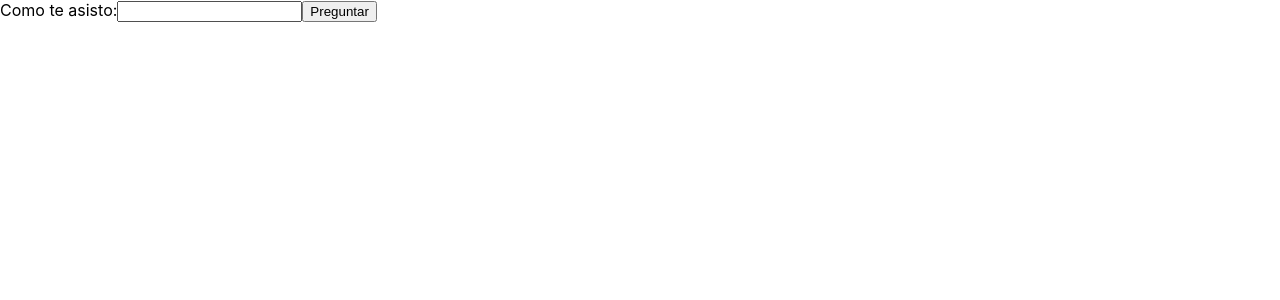
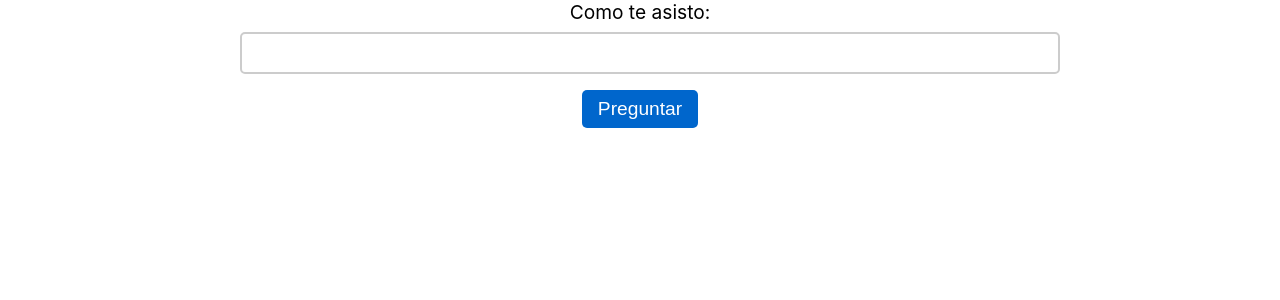
Before and after one commit to lvallejor/app-chatbot, a React (Create React App) app: page / in a window 1280 px wide. Shown: the top 300 px of the page. Built offline with nearby package versions, Linux system fonts and the light colour scheme.

Commit message:
version estable con css

```diff
--- a/public/index.html
+++ b/public/index.html
@@ -1,14 +1,12 @@
 <!DOCTYPE html>
 <html lang="en">
+
 <head>
   <meta charset="utf-8" />
   <link rel="icon" href="%PUBLIC_URL%/favicon.ico" />
   <meta name="viewport" content="width=device-width, initial-scale=1" />
   <meta name="theme-color" content="#000000" />
-    <meta
-      name="description"
-      content="Web site created using create-react-app"
-    />
+  <meta name="description" content="Web site created using create-react-app" />
   <link rel="apple-touch-icon" href="%PUBLIC_URL%/logo192.png" />
   <!--
       manifest.json provides metadata used when your web app is installed on a
@@ -24,8 +22,9 @@
       work correctly both with client-side routing and a non-root public URL.
       Learn how to configure a non-root public URL by running `npm run build`.
     -->
-    <title>React App</title>
+  <title>Asistente Virtual</title>
 </head>
+
 <body>
   <noscript>You need to enable JavaScript to run this app.</noscript>
   <div id="root"></div>
@@ -40,4 +39,5 @@
       To create a production bundle, use `npm run build` or `yarn build`.
     -->
 </body>
+
 </html>
--- a/src/App.css
+++ b/src/App.css
@@ -1,38 +1,53 @@
 .App {
+  margin: auto;
+  width: 80%;
+  max-width: 800px;
   text-align: center;
 }
 
-.App-logo {
-  height: 40vmin;
-  pointer-events: none;
+label {
+  display: block;
+  font-size: 1.2rem;
+  margin-bottom: 0.5rem;
 }
 
-@media (prefers-reduced-motion: no-preference) {
-  .App-logo {
-    animation: App-logo-spin infinite 20s linear;
-  }
+input[type="text"] {
+  width: 100%;
+  font-size: 1.2rem;
+  padding: 0.5rem;
+  border-radius: 5px;
+  border: 2px solid #cccccc;
+  margin-bottom: 1rem;
 }
 
-.App-header {
-  background-color: #282c34;
-  min-height: 100vh;
-  display: flex;
-  flex-direction: column;
-  align-items: center;
-  justify-content: center;
-  font-size: calc(10px + 2vmin);
+button[type="submit"] {
+  background-color: #0066cc;
   color: white;
+  font-size: 1.2rem;
+  padding: 0.5rem 1rem;
+  border-radius: 5px;
+  border: none;
+  cursor: pointer;
 }
 
-.App-link {
-  color: #61dafb;
+button[type="submit"]:hover {
+  background-color: #0059b3;
 }
 
-@keyframes App-logo-spin {
-  from {
-    transform: rotate(0deg);
-  }
-  to {
-    transform: rotate(360deg);
-  }
+.response {
+  background-color: #cce6ff;
+  padding: 1rem;
+  margin-top: 1rem;
+  border-radius: 5px;
 }
+
+.image-container {
+  margin-top: 1rem;
+  text-align: center;
+}
+
+img {
+  max-width: 100%;
+  height: auto;
+  border-radius: 5px;
+}
--- a/src/App.js
+++ b/src/App.js
@@ -1,5 +1,5 @@
 /* eslint-disable */
-
+/*
 import React, { useState } from "react";
 import axios from "axios";
 
@@ -64,3 +64,72 @@ function App() {
 }
 
 export default App;
+*/
+
+/* Esta es la version con CSS */
+
+import React, { useState } from "react";
+import axios from "axios";
+import "./App.css";
+
+function App() {
+  const [content, setContent] = useState("");
+  const [response, setResponse] = useState(null);
+  const [image, setImage] = useState(null);
+
+  const handleInputChange = (event) => {
+    setContent(event.target.value);
+  };
+
+  const handleSubmit = async (event) => {
+    event.preventDefault();
+
+    try {
+      const respuestaApi = await axios.post(
+        `https://api-chatgpt.herokuapp.com/chatbot/?content=${content}`
+      );
+      const responseData = await respuestaApi.data;
+      console.log(responseData);
+      setResponse(responseData.respuesta);
+
+      // Make a second API call to get the image
+      const imagenApi = await axios.post(
+        `https://api-chatgpt.herokuapp.com/imagen/?content=${content}`
+      );
+      const imageData = await imagenApi.data;
+      console.log(imageData.Imagen);
+      setImage(imageData.Imagen);
+    } catch (error) {
+      console.error(error);
+    }
+  };
+
+  return (
+    <div className="App">
+      <form onSubmit={handleSubmit}>
+        <label htmlFor="content">Como te asisto:</label>
+        <input
+          type="text"
+          id="content"
+          value={content}
+          onChange={handleInputChange}
+        />
+        <button type="submit">Preguntar</button>
+      </form>
+
+      {response && (
+        <div className="response">
+          <p>{response}</p>
+        </div>
+      )}
+
+      {image && (
+        <div className="image-container">
+          <img src={image} alt="related" />
+        </div>
+      )}
+    </div>
+  );
+}
+
+export default App;
```
Lines whose indentation alone changed are shown as unchanged.
